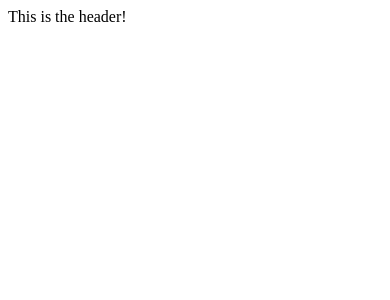
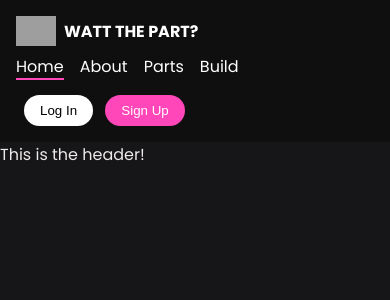
Before and after one commit to bernpayot/watt-the-part, a PHP site: page /header.php in a window 390 px wide. Shown: the top 300 px of the page. Run offline with PHP 8.4, Linux system fonts and the light colour scheme; data that the repository does not hold is empty; grey boxes are pictures that could not be loaded.

Commit message:
Added header and index

```diff
--- a/header.php
+++ b/header.php
@@ -1,9 +1,31 @@
 <!DOCTYPE html>
 <html lang="en">
 <head>
-    <meta charset="UTF-8">
-    <meta name="viewport" content="width=device-width, initial-scale=1.0">
-    <title>Watt the Part? | <?php echo $PageTitle?> </title>
+  <meta charset="UTF-8" />
+  <meta name="viewport" content="width=device-width, initial-scale=1.0" />
+  <title>Watt The Part?</title>
+  <link rel="stylesheet" href="style.css" />
+  <link href="https://fonts.googleapis.com/css2?family=Poppins:wght@400;600;700&display=swap" rel="stylesheet">
 </head>
 <body>
+  <header class="navbar">
+  <div class="logo"><img src="images/logo pink no bg.png" alt="Logo" class="logo-img" />
+  <span>WATT THE PART?</span></div>
+
+  <div class="navbar-right">
+    <nav>
+      <ul class="nav-links">
+        <li><a class="active" href="#">Home</a></li>
+        <li><a href="#">About</a></li>
+        <li><a href="#">Parts</a></li>
+        <li><a href="#">Build</a></li>
+      </ul>
+    </nav>
+
+    <div class="nav-btns">
+      <button class="login">Log In</button>
+      <button class="signup">Sign Up</button>
+    </div>
+  </div>
+</header>
     This is the header!
--- /dev/null
+++ b/style.css
@@ -0,0 +1,483 @@
+:root {
+  --bg-dark: #161619;
+  --dark-card: #262630;
+  --pink: #FF47BA;
+  --blue: #5FC9E7;
+  --yellow: #F5D04C;
+  --light-text: #EDE9E9;
+  --gradient: linear-gradient(to right, #FF47BA, #5FC9E7);
+  --font-main: 'Poppins', sans-serif;
+}
+
+* {
+  box-sizing: border-box;
+}
+
+body {
+  margin: 0;
+  font-family: var(--font-main);
+  background-color: var(--bg-dark);
+  color: var(--light-text);
+}
+
+a {
+  text-decoration: none;
+  color: inherit;
+}
+
+/* Navbar */
+.navbar {
+  display: flex;
+  justify-content: space-between;
+  padding: 1rem 2rem;
+  align-items: center;
+  background-color: #0f0f0f;
+  flex-wrap: wrap;
+}
+
+.logo {
+  display: flex;
+  align-items: center;
+  gap: 0.5rem;
+  color: white;
+  font-weight: bold;
+  font-size: 1.2rem;
+  text-decoration: none;
+  flex-shrink: 0;
+}
+
+.logo-img {
+  width: 40px;
+  height: auto;
+}
+
+.navbar-right {
+  display: flex;
+  align-items: center;
+  gap: 2rem;
+  flex-wrap: wrap;
+  margin-top: 0.5rem;
+}
+
+.nav-links {
+  list-style: none;
+  display: flex;
+  gap: 1.5rem;
+  margin: 0;
+  padding: 0;
+  flex-wrap: wrap;
+}
+
+.nav-links a {
+  color: white;
+  font-weight: 500;
+  text-decoration: none;
+}
+
+.nav-links .active {
+  border-bottom: 2px solid var(--pink);
+}
+
+.nav-btns button {
+  margin-left: 0.5rem;
+  padding: 0.5rem 1rem;
+  border: none;
+  border-radius: 20px;
+  cursor: pointer;
+  flex-shrink: 0;
+}
+
+.login {
+  background-color: #fff;
+  color: #000;
+}
+
+.signup {
+  background-color: var(--pink);
+  color: white;
+}
+
+/* First Section */
+.firstSec {
+  padding-left: 150px;
+  padding-right: 150px;
+  background: linear-gradient(to top, rgba(233, 141, 233, 0.178) 0%, transparent 40%);
+}
+
+/* Hero Section */
+.hero {
+  text-align: center;
+  padding: 4rem 2rem;
+  background-color: var(--dark-card);
+  border-radius: 100px;
+  margin: 2rem;
+  margin-top: 50px;
+  margin-bottom: 100px;
+}
+
+.gradient-text {
+  background: linear-gradient(to right, #EDE9E9, #FF47BA, #5FC9E7);
+  -webkit-background-clip: text;
+  -webkit-text-fill-color: transparent;
+  background-clip: text;
+  font-weight: bold;
+  font-size: 6rem;
+}
+
+.hero-content p {
+  max-width: 700px;
+  margin: 0 auto 2rem auto;
+  font-size: 1.3rem;
+  line-height: 1.6;
+  padding: 0 1rem;
+}
+
+.btn-gradient {
+  display: inline-block;
+  margin-top: 1rem;
+  padding: 1.2rem 2.5rem;
+  background: var(--gradient);
+  color: white;
+  border-radius: 50px;
+  font-weight: bold;
+  background-size: 200% auto;
+  transition: background-position 0.5s ease;
+  font-size: 1.5rem;
+}
+
+.btn-gradient:hover {
+  background-position: right center;
+}
+
+.btn-gradient span {
+  margin-left: 1.3rem;
+}
+
+/* Cards Grids */
+.card-grid,
+.prebuilt-grid {
+  display: grid;
+  gap: 1rem;
+  padding: 1rem 2rem;
+  grid-template-columns: repeat(auto-fit, minmax(150px, 1fr));
+  transition: all 0.5s ease;
+}
+
+.card {
+  background-color: var(--dark-card);
+  border-radius: 20px;
+  height: 200px;
+  background-size: contain;
+  background-repeat: no-repeat;
+  background-position: center;
+}
+
+.card:hover {
+  background-color: #262630a6;
+}
+
+.card.large {
+  height: 500px;
+  background-size: contain;
+  background-repeat: no-repeat;
+  background-position: center;
+}
+
+/* Headings */
+.parts-preview h2,
+.brands h2 {
+  font-size: 1.5rem;
+  margin-top: 2rem;
+}
+
+.parts-preview h2 {
+  text-align: left;
+  padding-left: 2rem;
+  font-size: 2rem;
+}
+
+.parts-preview h2 span {
+  margin-left: 0.5rem;
+}
+
+.prebuilt h2 {
+  text-align: center;
+  font-size: 3.5rem;
+  margin-bottom: 1rem;
+}
+
+.prebuilt p {
+  text-align: center;
+  max-width: 950px;
+  margin: 0 auto 2rem auto;
+  font-size: 1.2rem;
+  line-height: 1.6;
+  padding: 0 1rem;
+}
+
+.prebuilt {
+  padding-left: 150px;
+  padding-right: 150px;
+}
+
+/* Gradient Divider */
+.gradient-divider {
+  height: 4px;
+  width: 700px;
+  margin: 3rem auto;
+  background: linear-gradient(to right, var(--pink), var(--blue));
+  border-radius: 2px;
+}
+
+/* Explore Section */
+.explore {
+  padding-left: 150px;
+  padding-right: 150px;
+}
+
+.explore h2 {
+  text-align: left;
+  padding-left: 2rem;
+  font-size: 3.5rem;
+}
+
+.explore p {
+  text-align: left;
+  padding-left: 2rem;
+  max-width: 750px;
+  font-size: 1.2rem;
+  line-height: 1.6;
+}
+
+.explore-grid {
+  display: flex;
+  gap: 1rem;
+  padding: 1rem 2rem;
+  height: 600px;
+  background-size: contain;
+  background-repeat: no-repeat;
+  background-position: center;
+  transition: all 0.5s ease;
+  flex-direction: row;
+}
+
+.explore-grid .column {
+  flex: 1;
+  display: flex;
+  flex-direction: column;
+  gap: 1rem;
+  overflow-y: auto;
+  max-height: 100%;
+  scrollbar-width: none;
+  -ms-overflow-style: none;
+  transition: all 0.5s ease;
+}
+
+.explore-grid .column::-webkit-scrollbar {
+  display: none;
+}
+
+.card.small {
+  background-color: var(--dark-card);
+  border-radius: 20px;
+  height: 200px;
+  flex-shrink: 0;
+}
+
+.card.small:hover {
+  background-color: #262630a6;
+}
+
+/* View More Button */
+.view-more {
+  display: inline-block;
+  margin: 1rem 0 1rem 2rem;
+  padding: 1rem 2.5rem;
+  font-size: 2rem;
+  color: var(--light-text);
+  border-radius: 50px;
+  position: relative;
+  background: transparent;
+  z-index: 0;
+}
+
+.view-more::before {
+  content: "";
+  position: absolute;
+  inset: 0;
+  border-radius: 50px;
+  padding: 8px;
+  background: linear-gradient(to right, var(--pink), var(--blue));
+  -webkit-mask:
+    linear-gradient(#fff 0 0) content-box,
+    linear-gradient(#fff 0 0);
+  -webkit-mask-composite: destination-out;
+  mask-composite: exclude;
+  pointer-events: none;
+  z-index: -1;
+}
+
+/* Brand Logos */
+.brand-logos {
+  display: flex;
+  justify-content: center;
+  gap: 2rem;
+  padding: 2rem 0;
+  flex-wrap: wrap;
+}
+
+.brands h2 {
+  text-align: center;
+  padding-left: 2rem;
+  padding-top: 2rem;
+  font-size: 3.5rem;
+}
+
+.brands p {
+  text-align: center;
+  max-width: 950px;
+  margin: 0 auto;
+  font-size: 1.2rem;
+  line-height: 1.6;
+  padding: 0 1rem;
+}
+
+.brand-logos img {
+  max-width: 100%;
+  height: auto;
+  width: 230px;
+  transition: width 0.3s ease;
+  flex-shrink: 1;
+}
+
+.divider {
+  width: 2px;
+  height: 130px;
+  background: rgba(141, 135, 135, 0.685);
+  border-radius: 1px;
+}
+
+/* Responsive */
+@media (max-width: 1200px) {
+  .firstSec,
+  .prebuilt,
+  .explore {
+    padding-left: 2rem;
+    padding-right: 2rem;
+  }
+  .gradient-divider {
+    width: 100%;
+    margin: 3rem 0;
+  }
+}
+
+@media (max-width: 900px) {
+  .gradient-text {
+    font-size: 4.5rem;
+  }
+  .prebuilt h2,
+  .explore h2,
+  .brands h2 {
+    font-size: 2.8rem;
+  }
+  .hero {
+    margin: 2rem 1rem 4rem 1rem;
+    border-radius: 50px;
+  }
+  .view-more {
+    margin-left: 0;
+    font-size: 1.6rem;
+  }
+  .prebuilt {
+    padding-left: 1rem;
+    padding-right: 1rem;
+  }
+  .firstSec {
+    padding-left: 1rem;
+    padding-right: 1rem;
+  }
+}
+
+@media (max-width: 780px) {
+  .card-grid {
+    grid-template-columns: repeat(2, 1fr);
+  }
+}
+
+@media (max-width: 600px) {
+  .gradient-text {
+    font-size: 3rem;
+  }
+  .nav-links {
+    gap: 1rem;
+    flex-wrap: wrap;
+  }
+  .navbar-right {
+    gap: 1rem;
+  }
+  .navbar {
+    padding: 1rem;
+  }
+  .logo {
+    font-size: 1rem;
+  }
+  .prebuilt h2,
+  .explore h2,
+  .brands h2 {
+    font-size: 2rem;
+    padding-left: 0;
+    text-align: center;
+  }
+  .explore h2,
+  .explore p {
+    padding-left: 0;
+    text-align: center;
+  }
+  .hero-content p {
+    font-size: 1.1rem;
+  }
+  .card {
+    height: 150px;
+  }
+  .card.large {
+    height: 350px;
+  }
+  .card.small {
+    flex: 0 0 100%;
+    scroll-snap-align: center;
+    height: 200px;
+  }
+  .explore-grid {
+    height: auto;
+    flex-direction: column;
+  }
+  .explore-grid .column {
+    flex-direction: row;
+    overflow-x: auto;
+    overflow-y: hidden;
+    scroll-snap-type: x mandatory;
+    -webkit-overflow-scrolling: touch;
+  }
+  .explore-grid .column::-webkit-scrollbar {
+    display: none;
+  }
+  .explore-grid .column {
+    scrollbar-width: thin;
+    scrollbar-color: #463a41a2 transparent;
+  }
+  .view-more {
+    margin-left: 0;
+    font-size: 1.4rem;
+    padding: 0.8rem 1.8rem;
+  }
+  .brand-logos {
+    gap: 1rem;
+    justify-content: center;
+  }
+  .brand-logos img {
+    width: clamp(130px, 20vw, 90px);
+  }
+  .divider {
+    height: 80px;
+  }
+}
```
Also changed, not shown: index.php (+73 -0 lines).
